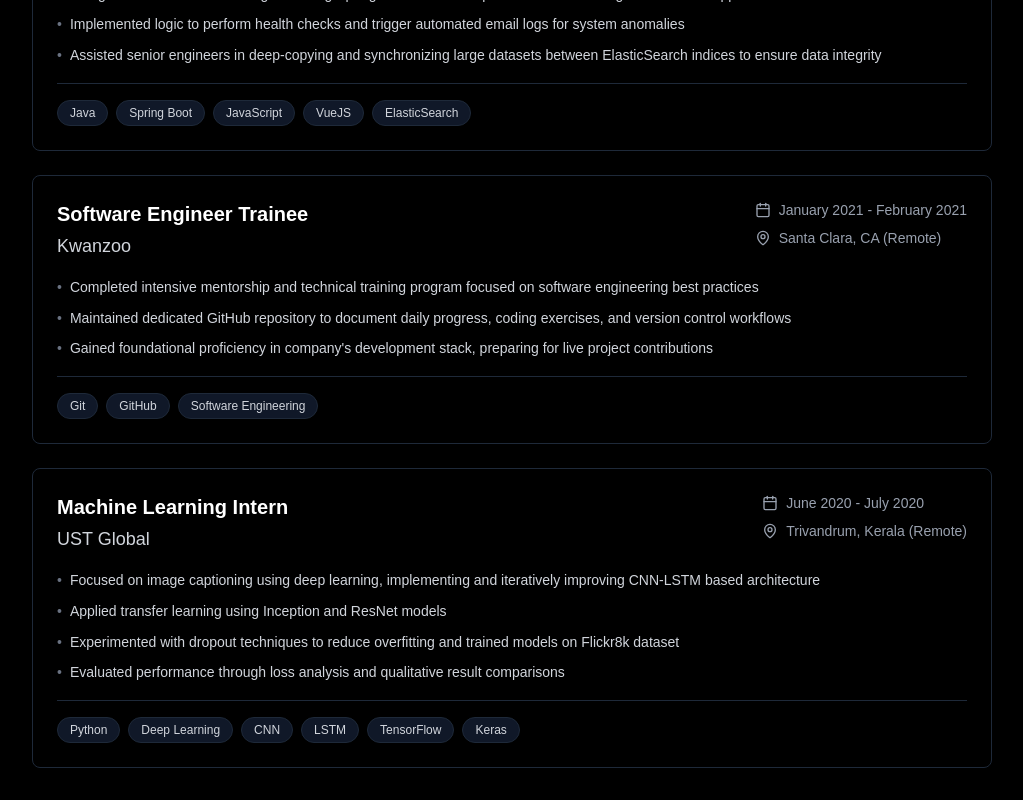
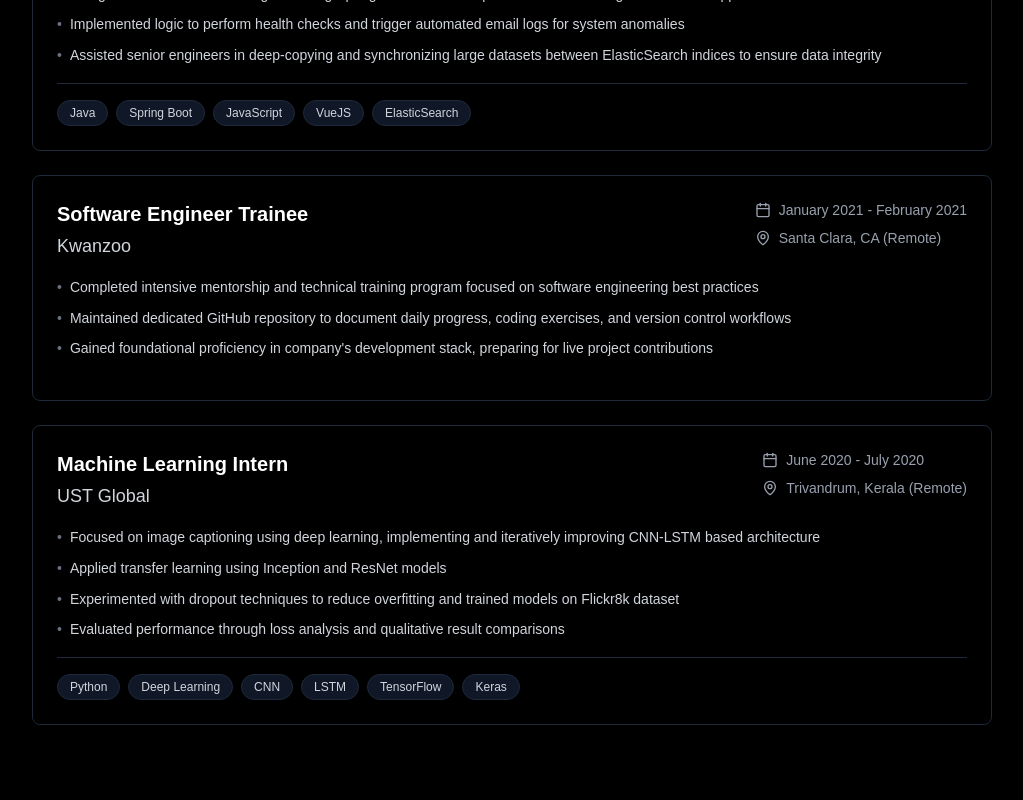
Before and after one commit to vipul43/vipulsme, a Next.js app: page /experience in a window 1280 px wide. Shown: the part 1339-2139 px from the top of the page, without its empty margins (128-1151 px from the left). After the commit the page ends 2096 px from the top, so only its background shows below. Built offline with nearby package versions, Linux system fonts and the light colour scheme.

Commit message:
fix(experience): remove technologies array from internship entry

```diff
--- a/app/experience/page.tsx
+++ b/app/experience/page.tsx
@@ -100,7 +100,7 @@ const experiences = [
       "Maintained dedicated GitHub repository to document daily progress, coding exercises, and version control workflows",
       "Gained foundational proficiency in company's development stack, preparing for live project contributions",
     ],
-    technologies: ["Git", "GitHub", "Software Engineering"],
+    technologies: [],
   },
   {
     company: "UST Global",
```
